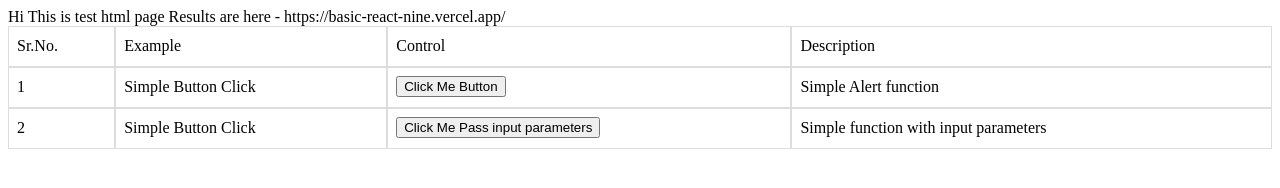
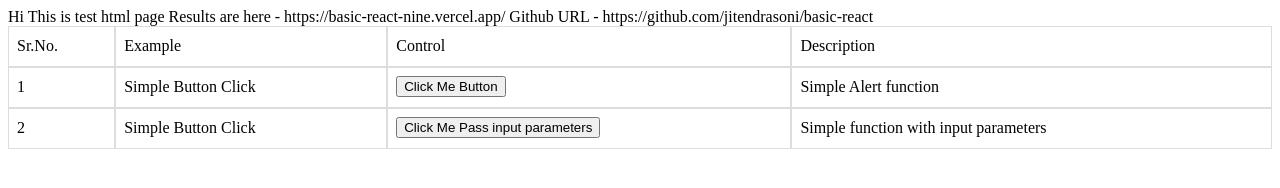
Before and after one commit to jitendrasoni/basic-html, a plain HTML site: page index.html in a window 1280 px wide. Drawn offline with Linux system fonts and the light colour scheme.

Commit message:
Format updated

```diff
--- a/index.html
+++ b/index.html
@@ -8,6 +8,7 @@
 <body>
   Hi This is test html page
   Results are here - https://basic-react-nine.vercel.app/
+  Github URL - https://github.com/jitendrasoni/basic-react
   <div id="resp-table">
     <div id="resp-table-body">
       <div class="resp-table-row">
```
Also changed, not shown: 1 other file.
